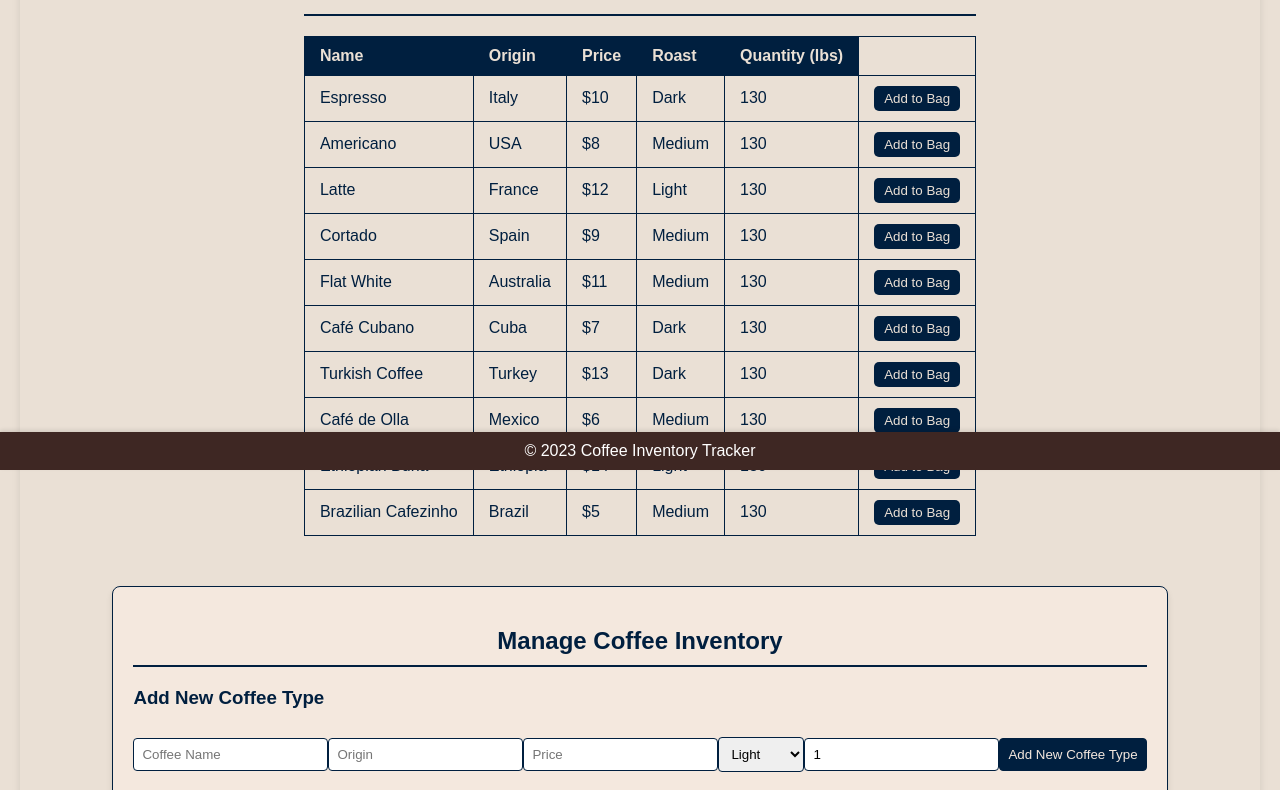
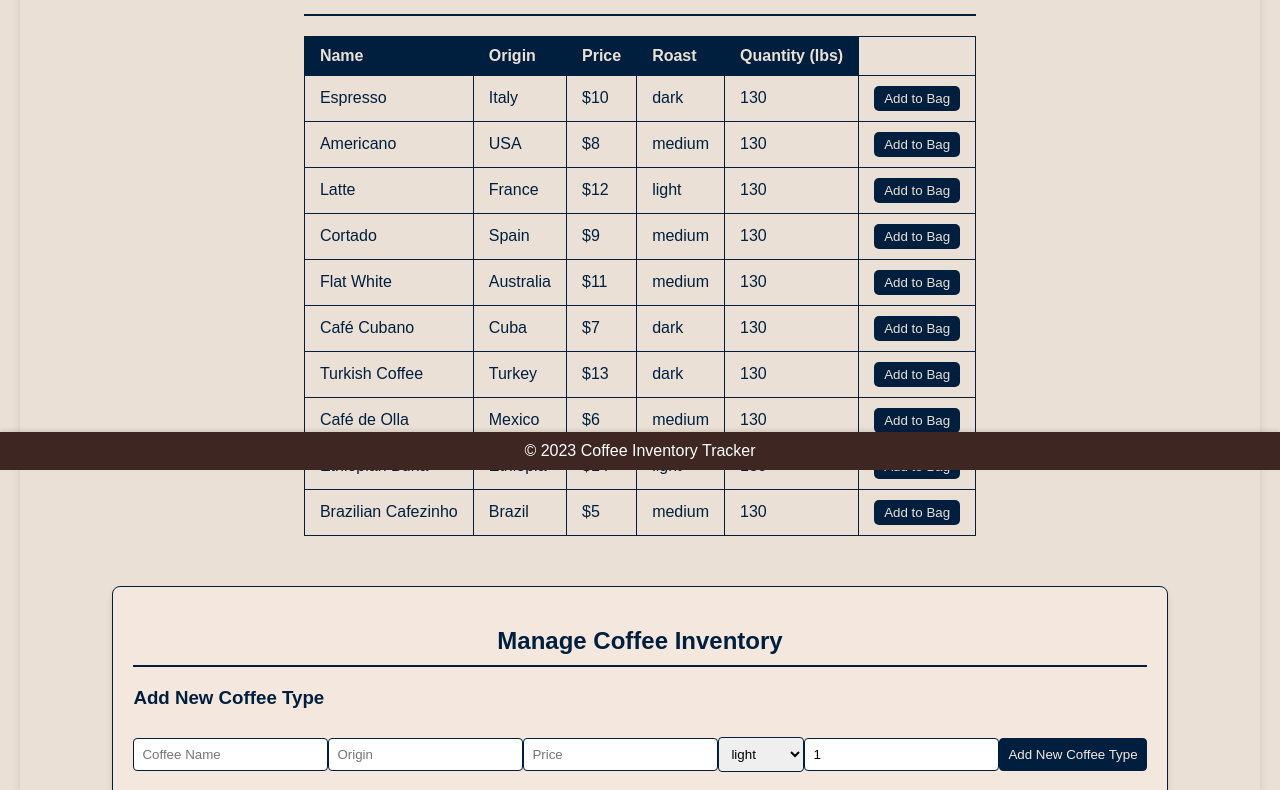
Before and after one commit to JBShaffer91/coffee-inventory-tracker, a React (Create React App) app: page / in a window 1280 px wide. Shown: the part 330-1120 px from the top of the page. Built offline with nearby package versions, Linux system fonts and the light colour scheme.

Commit message:
Change new coffee option/value
- In AddCoffeeForm, in onChange method in the return, changed roast options and values to lowercase to match the object being returned
- In App, changed the harcoded coffee data roast settings to lowercase to match AddCoffeeForm's output

```diff
--- a/src/App.js
+++ b/src/App.js
@@ -8,16 +8,16 @@ import './styles/App.css';
 
 function App() {
   const [coffees, setCoffees] = useState([
-    { id:1, name: 'Espresso', origin: 'Italy', price: '$10', roast: 'Dark', poundsLeft: 130 },
-    { id:2, name: 'Americano', origin: 'USA', price: '$8', roast: 'Medium', poundsLeft: 130 },
-    { id:3, name: 'Latte', origin: 'France', price: '$12', roast: 'Light', poundsLeft: 130 },
-    { id:4, name: 'Cortado', origin: 'Spain', price: '$9', roast: 'Medium', poundsLeft: 130 },
-    { id:5, name: 'Flat White', origin: 'Australia', price: '$11', roast: 'Medium', poundsLeft: 130 },
-    { id:6, name: 'Café Cubano', origin: 'Cuba', price: '$7', roast: 'Dark', poundsLeft: 130 },
-    { id:7, name: 'Turkish Coffee', origin: 'Turkey', price: '$13', roast: 'Dark', poundsLeft: 130 },
-    { id:8, name: 'Café de Olla', origin: 'Mexico', price: '$6', roast: 'Medium', poundsLeft: 130 },
-    { id:9, name: 'Ethiopian Buna', origin: 'Ethiopia', price: '$14', roast: 'Light', poundsLeft: 130 },
-    { id:10, name: 'Brazilian Cafezinho', origin: 'Brazil', price: '$5', roast: 'Medium', poundsLeft: 130 }
+    { id:1, name: 'Espresso', origin: 'Italy', price: '$10', roast: 'dark', poundsLeft: 130 },
+    { id:2, name: 'Americano', origin: 'USA', price: '$8', roast: 'medium', poundsLeft: 130 },
+    { id:3, name: 'Latte', origin: 'France', price: '$12', roast: 'light', poundsLeft: 130 },
+    { id:4, name: 'Cortado', origin: 'Spain', price: '$9', roast: 'medium', poundsLeft: 130 },
+    { id:5, name: 'Flat White', origin: 'Australia', price: '$11', roast: 'medium', poundsLeft: 130 },
+    { id:6, name: 'Café Cubano', origin: 'Cuba', price: '$7', roast: 'dark', poundsLeft: 130 },
+    { id:7, name: 'Turkish Coffee', origin: 'Turkey', price: '$13', roast: 'dark', poundsLeft: 130 },
+    { id:8, name: 'Café de Olla', origin: 'Mexico', price: '$6', roast: 'medium', poundsLeft: 130 },
+    { id:9, name: 'Ethiopian Buna', origin: 'Ethiopia', price: '$14', roast: 'light', poundsLeft: 130 },
+    { id:10, name: 'Brazilian Cafezinho', origin: 'Brazil', price: '$5', roast: 'medium', poundsLeft: 130 }
   ]);
 
   const handleDeleteCoffee = (coffeeToDelete) => {
--- a/src/components/AddCoffeeForm.js
+++ b/src/components/AddCoffeeForm.js
@@ -78,9 +78,9 @@ function AddCoffeeForm(props) {
           onChange={(e) => setPrice(e.target.value)}
         />
         <select value={roast} onChange={(e) => setRoast(e.target.value)}>
-          <option value="Light">Light</option>
-          <option value="Medium">Medium</option>
-          <option value="Dark">Dark</option>
+          <option value="light">light</option>
+          <option value="medium">medium</option>
+          <option value="dark">dark</option>
         </select>
         <input
           type="number"
```
